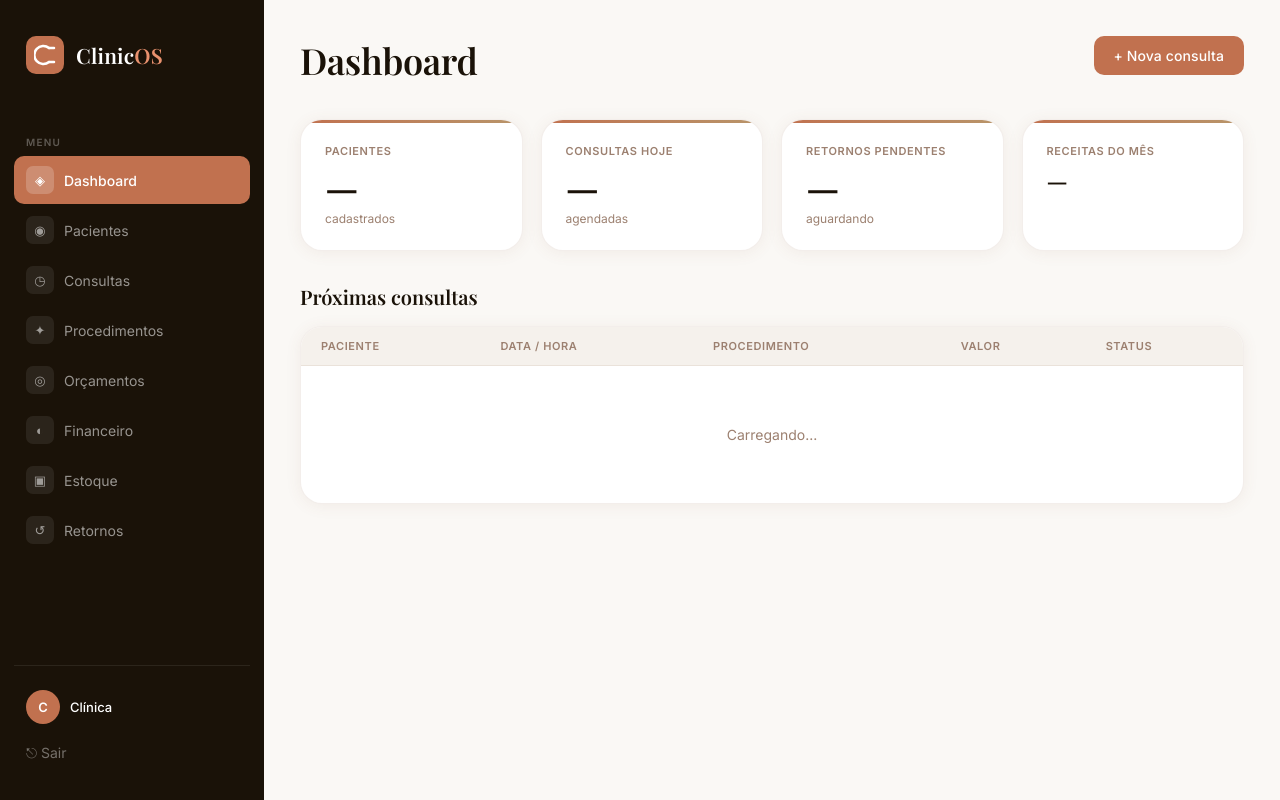
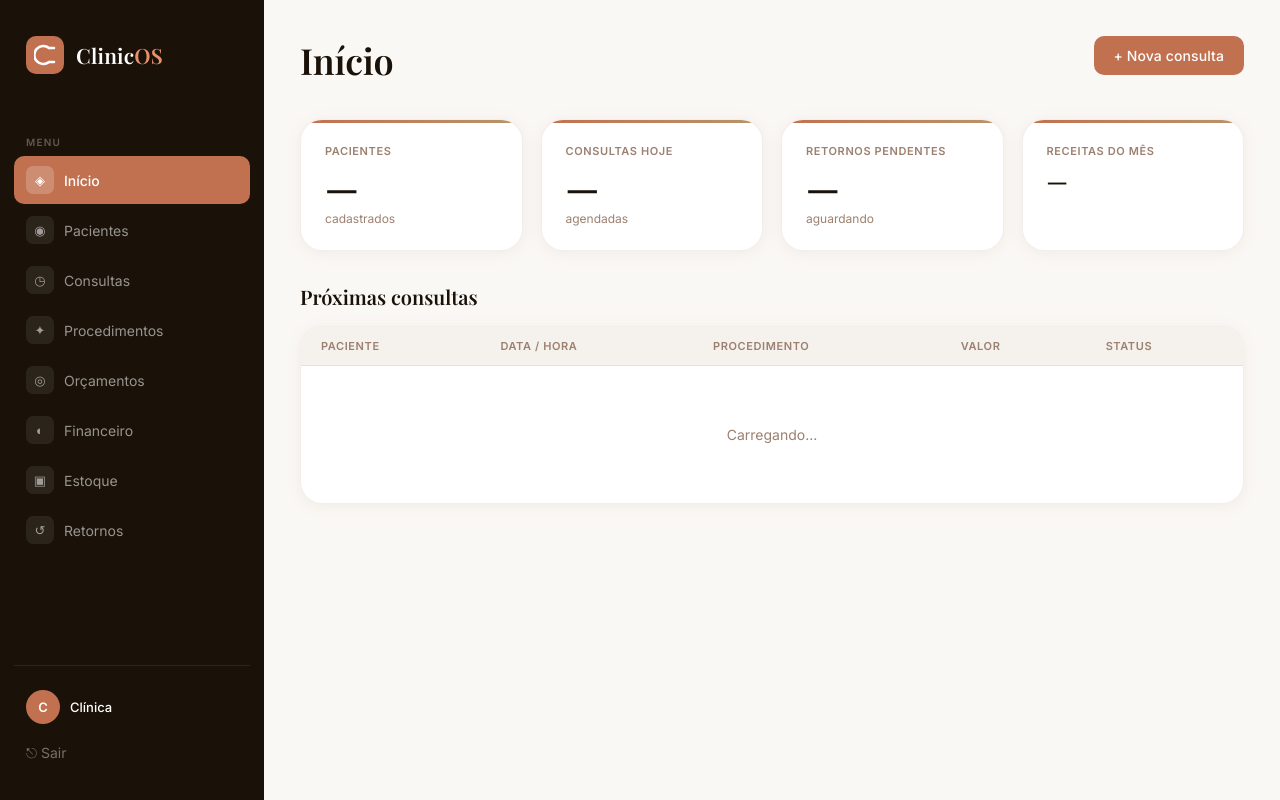
Before and after one commit to vickuninove-source/clinicos, a website: page public/dashboard.html in a window 1280 px wide. Drawn offline with nearby package versions, Linux system fonts and the light colour scheme.

Commit message:
renomeia dashboard para inicio

```diff
--- a/public/dashboard.html
+++ b/public/dashboard.html
@@ -3,7 +3,7 @@
 <head>
 <meta charset="UTF-8"/>
 <meta name="viewport" content="width=device-width,initial-scale=1.0"/>
-<title>ClinicOS — Dashboard</title>
+<title>ClinicOS — Início</title>
 <style>
 @import url('https://fonts.googleapis.com/css2?family=Playfair+Display:wght@400;500;600;700&family=Inter:wght@300;400;500;600&display=swap');
 *,*::before,*::after{box-sizing:border-box;margin:0;padding:0}
@@ -128,7 +128,7 @@ textarea{resize:vertical;min-height:80px}
   </div>
   <nav>
     <div class="nav-sec">Menu</div>
-    <a class="nav-link active" href="/dashboard.html"><span class="nav-icon">◈</span>Dashboard</a>
+    <a class="nav-link active" href="/dashboard.html"><span class="nav-icon">◈</span>Início</a>
 <a class="nav-link" href="/pacientes.html"><span class="nav-icon">◉</span>Pacientes</a>
 <a class="nav-link" href="/consultas.html"><span class="nav-icon">◷</span>Consultas</a>
 <a class="nav-link" href="/procedimentos.html"><span class="nav-icon">✦</span>Procedimentos</a>
@@ -152,7 +152,7 @@ textarea{resize:vertical;min-height:80px}
 <main class="main">
   <div class="page-header">
     <div>
-      <div class="page-title" id="saudacao">Dashboard</div>
+      <div class="page-title" id="saudacao">Início</div>
       <div class="page-subtitle" id="data-hoje"></div>
     </div>
     <a class="btn" href="/consultas.html">+ Nova consulta</a>
```
